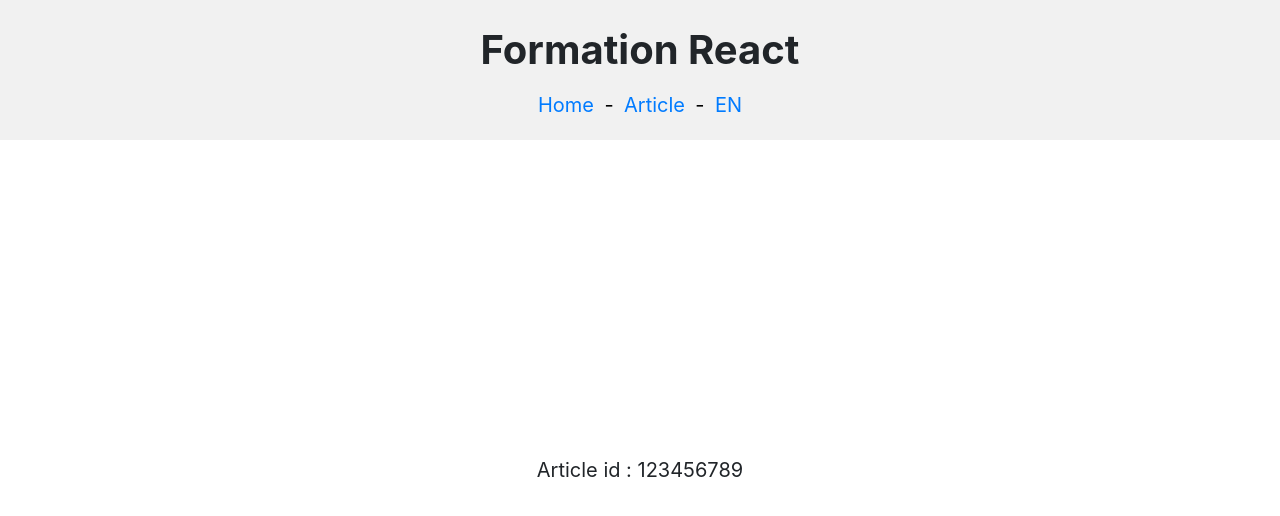
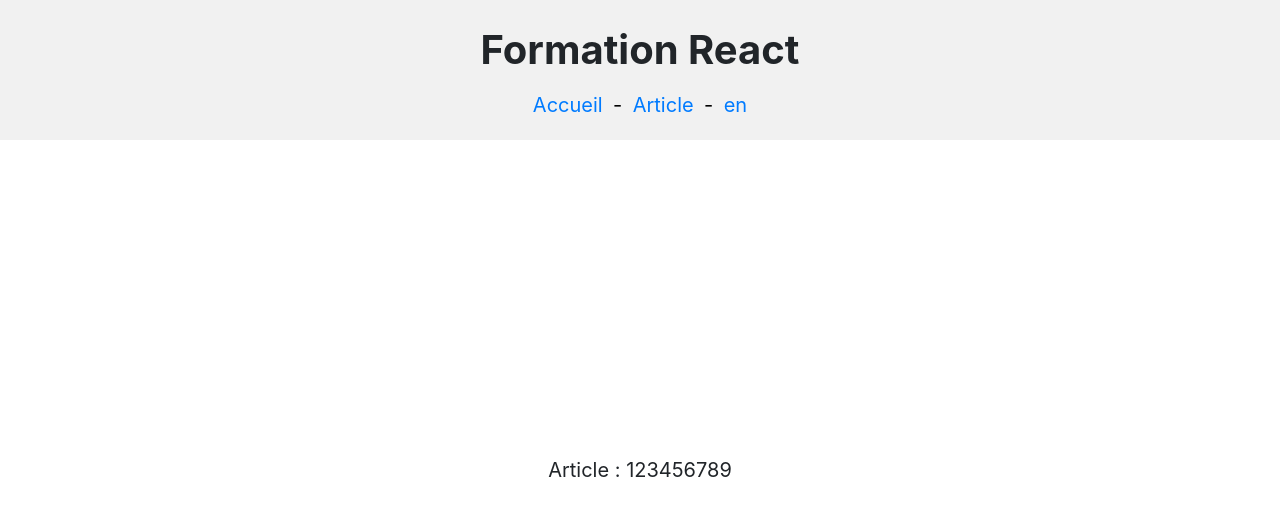
Before and after one commit to wonknu/formation-react, a React (Create React App) app: page /article/123456789 in a window 1280 px wide. Shown: the top 516 px of the page. Built offline with nearby package versions, Linux system fonts and the light colour scheme.

Commit message:
add trad

```diff
--- a/src/components/header/index.js
+++ b/src/components/header/index.js
@@ -9,8 +9,8 @@ const Header = (props) => {
     <div className="header">
       <h1>{t('FORMATION_REACT')}</h1>
       <nav>
-        <Link to="/">Home</Link>
-        <Link to="/article/123456789">Article</Link>
+        <Link to="/">{t('PAGE_HOME')}</Link>
+        <Link to="/article/123456789">{t('PAGE_ARTICLE')}</Link>
         <LangSwitcher />
       </nav>
     </div>
--- a/src/components/langSwitcher/index.js
+++ b/src/components/langSwitcher/index.js
@@ -1,7 +1,11 @@
-import React from 'react';
+import React, { useContext } from 'react';
+import { LocalizeContext } from '../localize';
 
 const LangSwitcher = (props) => {
-  return <a href="#" onClick={() => console.log('click')}>EN</a>;
+  const { setLanguage, getLanguage } = useContext(LocalizeContext);
+  const currentLang = getLanguage() === "fr" ? "en" : "fr";
+
+  return <a href="#" onClick={() => setLanguage(currentLang)}>{currentLang}</a>;
 };
 
 export default LangSwitcher;
--- a/src/i18n/en.json
+++ b/src/i18n/en.json
@@ -1,6 +1,5 @@
 {
   "PAGE_HOME": "Homepage",
-  "PAGE_ARTICLES": "Articles list",
   "PAGE_ARTICLE": "Article",
   "PAGE_404": "404 not found",
   "FORMATION_REACT": "React training"
--- a/src/i18n/fr.json
+++ b/src/i18n/fr.json
@@ -1,6 +1,5 @@
 {
   "PAGE_HOME": "Accueil",
-  "PAGE_ARTICLES": "listes des Articles",
   "PAGE_ARTICLE": "Article",
   "PAGE_404": "404 not found",
   "FORMATION_REACT": "Formation React"
--- a/src/pages/Article.js
+++ b/src/pages/Article.js
@@ -1,10 +1,12 @@
-import React from 'react';
+import React, { useContext } from 'react';
 import { useParams } from "react-router";
+import { LocalizeContext } from '../components/localize';
 
 const Article = (props) => {
+  const { t } = useContext(LocalizeContext);
   let { id } = useParams();
 
-  return <div>Article id : {id}</div>;
+  return <div>{t('PAGE_ARTICLE')} : {id}</div>;
 };
 
 export default Article;
--- a/src/pages/Error404.js
+++ b/src/pages/Error404.js
@@ -1,7 +1,9 @@
-import React from 'react';
+import React, { useContext } from 'react';
+import { LocalizeContext } from '../components/localize';
 
 const Error404 = (props) => {
-  return <div>Error404</div>;
+  const { t } = useContext(LocalizeContext);
+  return <div>{t('PAGE_404')}</div>;
 };
 
 export default Error404;
--- a/src/pages/Home.js
+++ b/src/pages/Home.js
@@ -1,7 +1,9 @@
-import React from 'react';
+import React, { useContext } from 'react';
+import { LocalizeContext } from '../components/localize';
 
 const Home = (props) => {
-  return <div>Home</div>;
+  const { t } = useContext(LocalizeContext);
+  return <div>{t("PAGE_HOME")}</div>;
 };
 
 export default Home;
```
Also changed, not shown: 1 other file (tests, documents, lock files or other folders).
